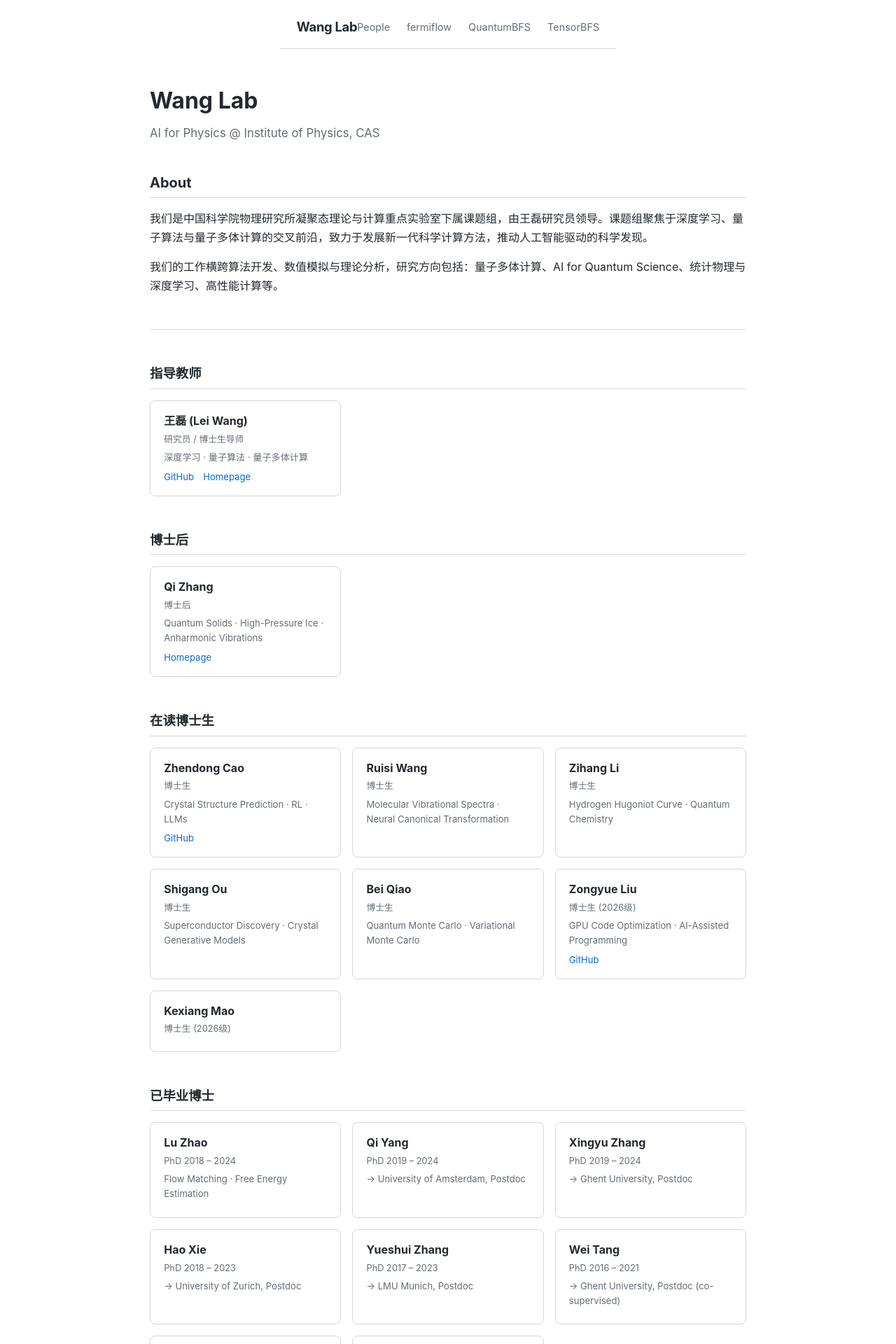
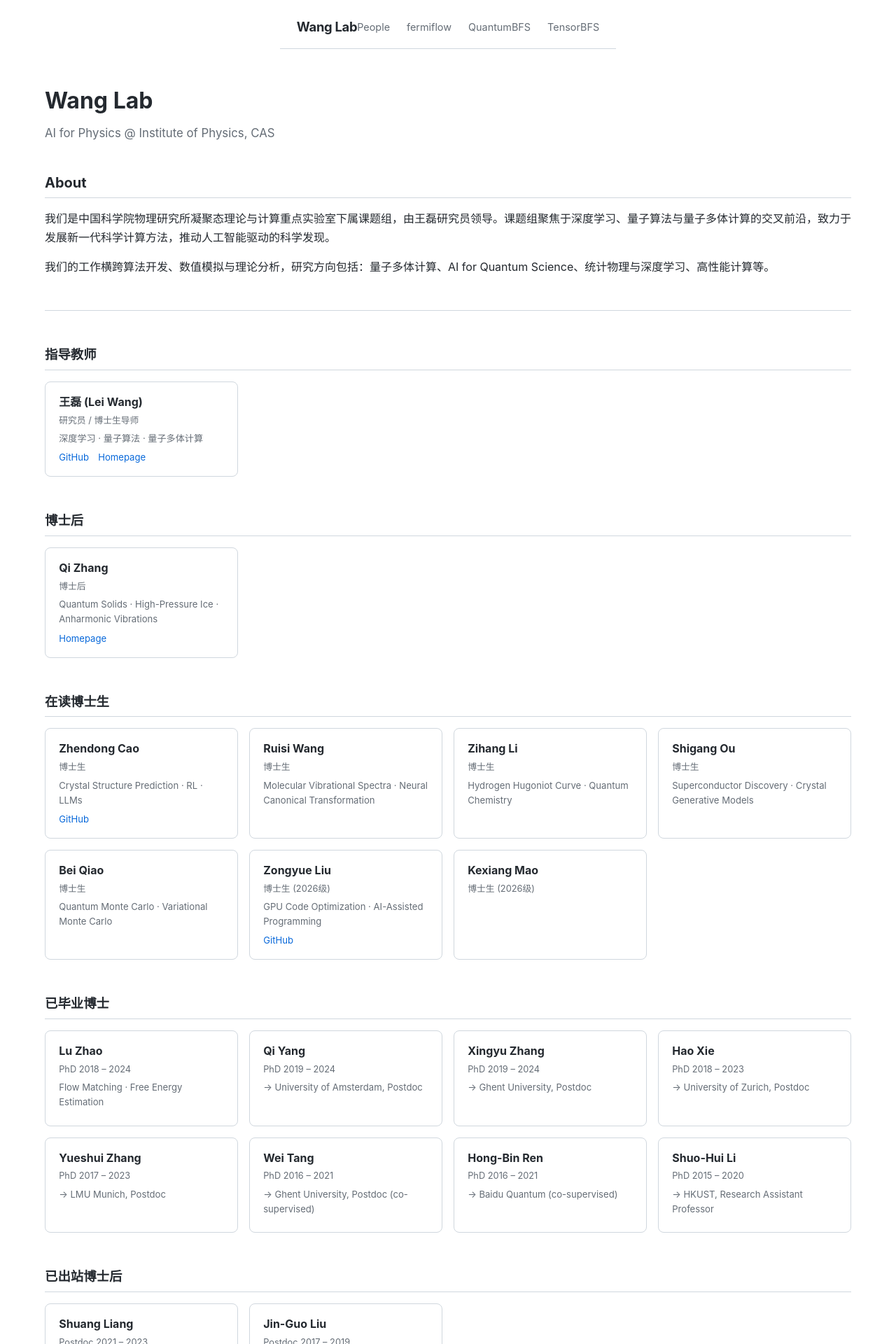
Before and after one commit to LiuZY613/wanglab-website, a Jekyll site: the page built from index.md, in a window 1280 px wide. Shown: the top 1920 px of the page at 70% size. Built offline with Jekyll 4.4.1, drawn with Linux system fonts in a browser that asks for light colours.

Commit message:
Widen layout to 1200px, link cards in 2-column grid

```diff
--- a/assets/css/style.css
+++ b/assets/css/style.css
@@ -7,7 +7,7 @@
   --c-border: #d0d7de;
   --c-bg: #ffffff;
   --c-bg-soft: #f6f8fa;
-  --max-width: 900px;
+  --max-width: 1200px;
 }
 
 html { font-size: 16px; }
@@ -90,7 +90,7 @@ main p { margin-bottom: 0.9rem; line-height: 1.7; }
 /* People grid */
 .people-grid {
   display: grid;
-  grid-template-columns: repeat(auto-fill, minmax(240px, 1fr));
+  grid-template-columns: repeat(auto-fill, minmax(220px, 1fr));
   gap: 1rem;
   margin: 0.5rem 0 1.5rem;
 }
@@ -133,10 +133,16 @@ main p { margin-bottom: 0.9rem; line-height: 1.7; }
   margin-right: 0.6rem;
 }
 
-/* Link cards */
+/* Link cards grid */
+.link-grid {
+  display: grid;
+  grid-template-columns: repeat(auto-fill, minmax(300px, 1fr));
+  gap: 0.75rem;
+  margin-bottom: 1.5rem;
+}
+
 .link-card {
   padding: 1rem 1.2rem;
-  margin-bottom: 0.75rem;
   border: 1px solid var(--c-border);
   border-radius: 8px;
   transition: border-color 0.15s;
--- a/index.md
+++ b/index.md
@@ -44,6 +44,7 @@ layout: default
 
 ### GitHub Organizations
 
+<div class="link-grid">
 <div class="link-card">
   <h3><a href="https://github.com/fermiflow" target="_blank">fermiflow</a></h3>
   <p>Fermionic and quantum many-body computation tools and libraries.</p>
@@ -58,9 +59,11 @@ layout: default
   <h3><a href="https://github.com/TensorBFS" target="_blank">TensorBFS</a></h3>
   <p>Tensor network methods and numerical simulation frameworks.</p>
 </div>
+</div>
 
 ### Courses
 
+<div class="link-grid">
 <div class="link-card">
   <h3><a href="https://github.com/QuantumBFS/SSSS" target="_blank">SSSS</a></h3>
   <p>Summer School on Scientific Software and Skills — 科学计算与软件暑期学校。</p>
@@ -70,3 +73,4 @@ layout: default
   <h3><a href="https://github.com/wangleiphy/ml4p" target="_blank">ml4p</a></h3>
   <p>Machine Learning for Physics — 面向物理研究的机器学习课程。</p>
 </div>
+</div>
```
